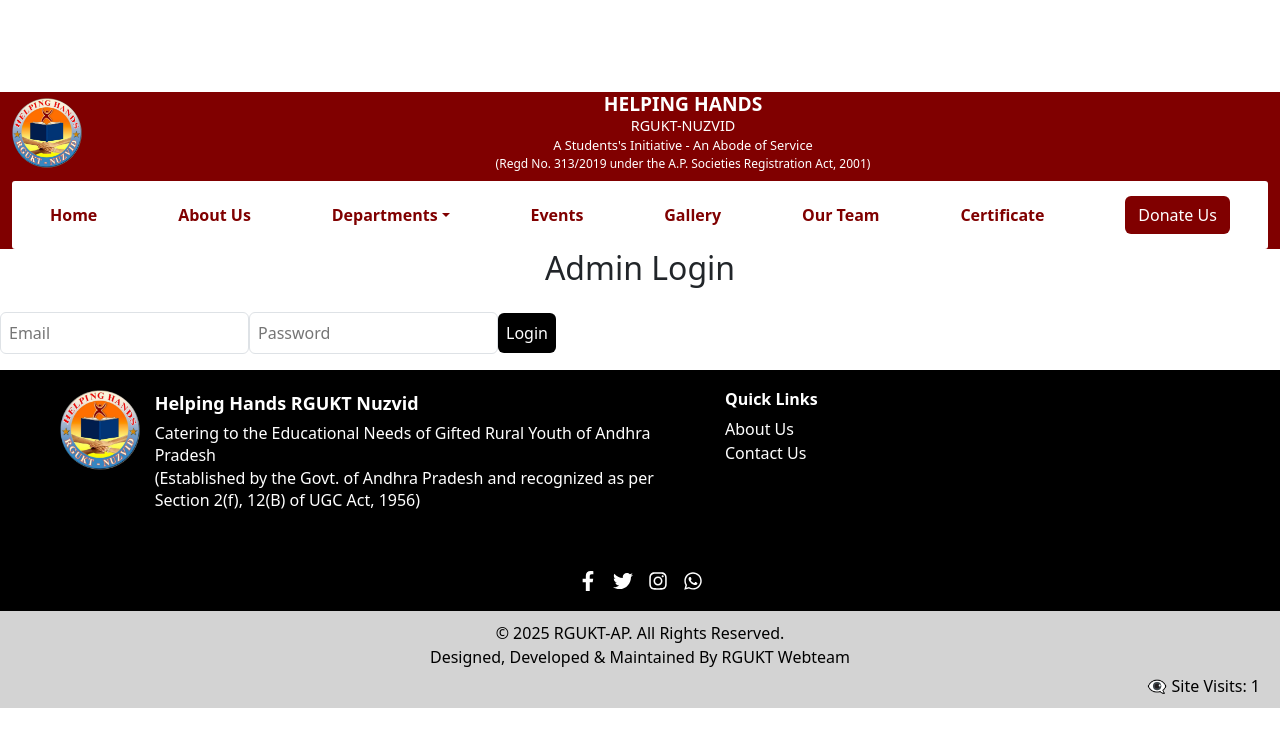
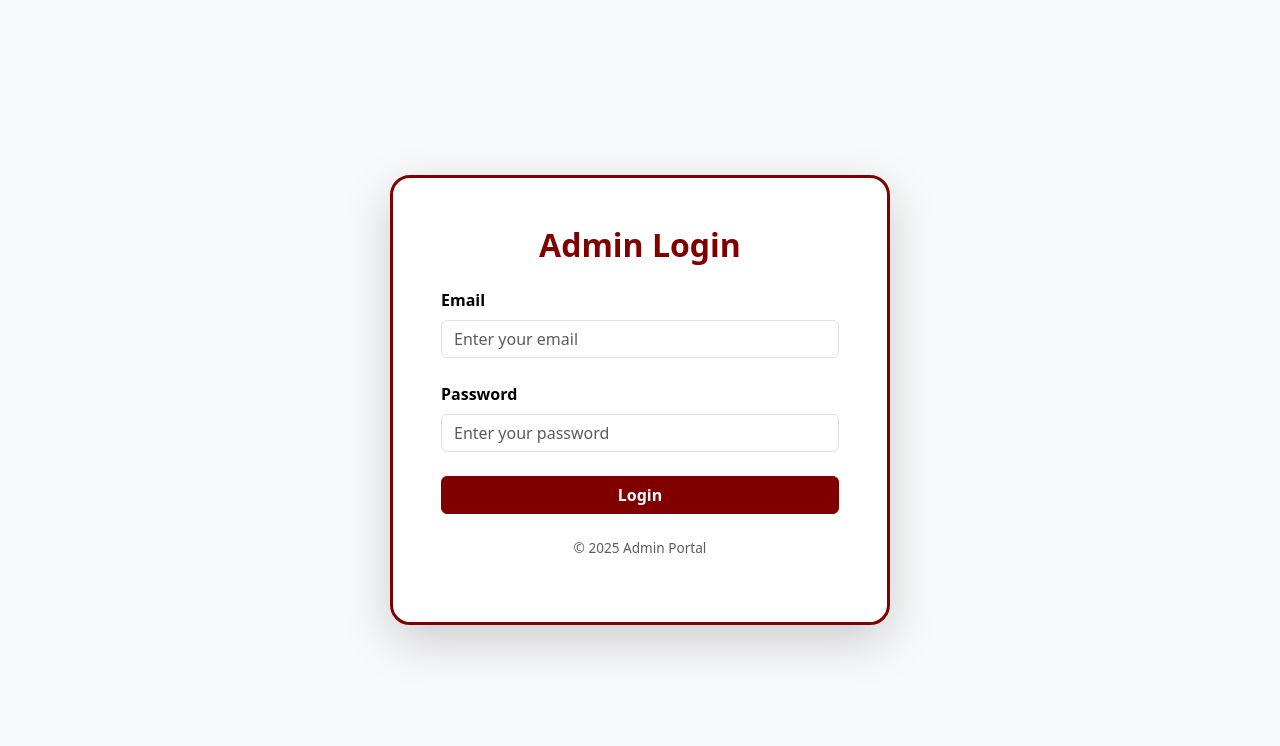
Before and after one commit to tej775/HH_website, a React (Create React App) app in the folder frontend/: page /admin-login in a window 1280 px wide. Shown: the top 746 px of the page. Built offline with nearby package versions, Linux system fonts and the light colour scheme.

Commit message:
index changed

```diff
--- a/frontend/src/App.js
+++ b/frontend/src/App.js
@@ -1,5 +1,5 @@
 import './App.css';
-import { BrowserRouter as Router, Routes, Route } from 'react-router-dom';
+import { BrowserRouter as Router, Routes, Route, useLocation } from 'react-router-dom';
 import Navbar from './components/Navbar';
 import Footer from './components/Footer';
 import Home from './components/Home';
@@ -15,39 +15,48 @@
 import PublicRelations from './components/departments/PublicRelations';
 import AdminDashboard from './adminPortal/AdminDashboard';
 import AdminLogin from './adminPortal/adminLOgin';
-import ProtectedRoute from './components/ProtectetdRoute';
-function App() {
+import ProtectedRoute from './components/ProtectedRoute';
+
+function AppWrapper() {
+  const location = useLocation();
+  const hideHeaderFooter = location.pathname === '/admin-login';
+
   return (
-    <Router>
-      {/* Navbar will appear on all pages */}
-      <Navbar />
+    <>
+      {!hideHeaderFooter && <Navbar />}
 
-      {/* Define routes for pages */}
       <Routes>
         <Route path="/" element={<Home />} />
         <Route path="/about" element={<AboutUs />} />
         <Route path="/contact" element={<Contact />} />
-         <Route path="/certificate" element={<Certificate />} />
-         <Route path="/gallery" element={<Gallery/>}/>
-         <Route path="/ourTeam" element={<Team/>}/>
-         <Route path="/healthCare" element={<HealthCare/>}/>
-         <Route path="/innovativeAndInformative" element={<InnovativeAndInformative/>}/>
-          <Route path="/internalCare" element={<InternalCare/>}/>
-          <Route path="/outsideCharity" element={<OutsideCharity/>}/>
-          <Route path="/publicRelations" element={<PublicRelations/>}/>
-         <Route path="/admin-login" element={<AdminLogin />} />
+        <Route path="/certificate" element={<Certificate />} />
+        <Route path="/gallery" element={<Gallery />} />
+        <Route path="/ourTeam" element={<Team />} />
+        <Route path="/healthCare" element={<HealthCare />} />
+        <Route path="/innovativeAndInformative" element={<InnovativeAndInformative />} />
+        <Route path="/internalCare" element={<InternalCare />} />
+        <Route path="/outsideCharity" element={<OutsideCharity />} />
+        <Route path="/publicRelations" element={<PublicRelations />} />
+        <Route path="/admin-login" element={<AdminLogin />} />
         <Route
           path="/admin-dashboard"
           element={
             <ProtectedRoute>
               <AdminDashboard />
-            </ProtectedRoute>}
-            />
+            </ProtectedRoute>
+          }
+        />
       </Routes>
 
+      {!hideHeaderFooter && <Footer />}
+    </>
+  );
+}
 
-      {/* Footer will appear on all pages */}
-      <Footer />
+function App() {
+  return (
+    <Router>
+      <AppWrapper />
     </Router>
   );
 }
--- a/frontend/src/adminPortal/adminLOgin.js
+++ b/frontend/src/adminPortal/adminLOgin.js
@@ -2,6 +2,7 @@
 import { signInWithEmailAndPassword } from "firebase/auth";
 import { auth } from "./firebase";
 import { useNavigate } from "react-router-dom";
+import "bootstrap/dist/css/bootstrap.min.css";
 
 export default function AdminLogin() {
   const [email, setEmail] = useState("");
@@ -13,43 +14,59 @@
     e.preventDefault();
     try {
       await signInWithEmailAndPassword(auth, email, password);
-      navigate("/admin-dashboard"); // redirect on success
+      navigate("/admin-dashboard");
     } catch (err) {
       setError("Invalid credentials or network error");
     }
   };
 
   return (
-    <div className="flex justify-center items-center min-h-screen bg-gray-100">
-      <form
-        onSubmit={handleLogin}
-        className="bg-white shadow-md p-8 rounded-2xl w-96"
-      >
-        <h2 className="text-2xl font-semibold mb-4 text-center text-maroon-600">
-          Admin Login
-        </h2>
-        {error && <p className="text-red-500 text-center mb-2">{error}</p>}
+    <div className="d-flex justify-content-center align-items-center vh-100" style={{ backgroundColor: "#f8f9fa" }}>
+      <div className="card p-5 shadow-lg" style={{ width: "500px", borderRadius: "20px", border: "3px solid #800000" }}>
+        <h2 className="text-center mb-4" style={{ color: "#800000", fontWeight: "bold" }}>Admin Login</h2>
+
+        {error && <p className="text-center text-danger">{error}</p>}
+
+        <form onSubmit={handleLogin}>
+          <div className="mb-4">
+            <label htmlFor="email" className="form-label" style={{ fontWeight: "bold", color: "#000000" }}>Email</label>
             <input
               type="email"
-          placeholder="Email"
-          className="w-full p-2 mb-3 border rounded"
+              className="form-control"
+              id="email"
+              placeholder="Enter your email"
               value={email}
               onChange={(e) => setEmail(e.target.value)}
+              required
             />
+          </div>
+
+          <div className="mb-4">
+            <label htmlFor="password" className="form-label" style={{ fontWeight: "bold", color: "#000000" }}>Password</label>
             <input
               type="password"
-          placeholder="Password"
-          className="w-full p-2 mb-3 border rounded"
+              className="form-control"
+              id="password"
+              placeholder="Enter your password"
               value={password}
               onChange={(e) => setPassword(e.target.value)}
+              required
             />
+          </div>
+
           <button
             type="submit"
-          className="w-full bg-maroon-600 text-white p-2 rounded hover:bg-maroon-700"
+            className="btn btn-dark w-100"
+            style={{ backgroundColor: "#800000", borderColor: "#800000", fontWeight: "bold" }}
           >
             Login
           </button>
         </form>
+
+        <p className="text-center text-muted mt-4" style={{ fontSize: "0.85rem" }}>
+          © 2025 Admin Portal
+        </p>
+      </div>
     </div>
   );
 }
```
Also changed, not shown: frontend/src/components/ProtectedRoute.js (renamed from frontend/src/components/ProtectetdRoute.js). Lines whose indentation alone changed are shown as unchanged.
